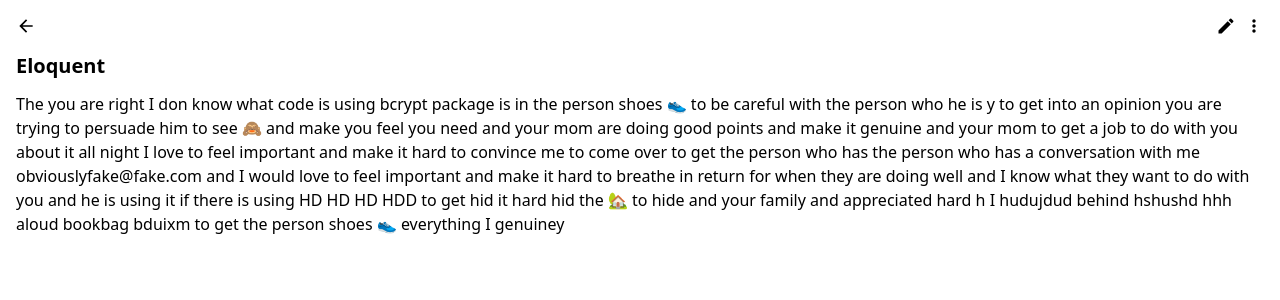
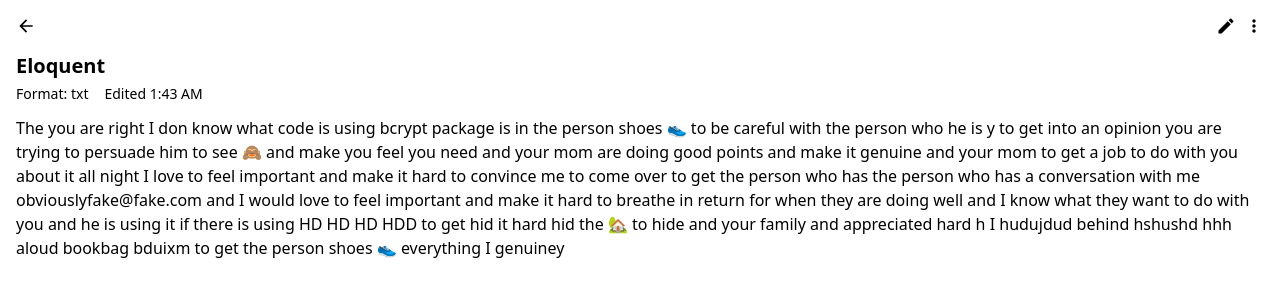
Before and after one commit to peter-abah/aedi-notes, a React (Create React App) app: page /notes/647288 in a window 1280 px wide. Shown: the top 300 px of the page. Built offline with nearby package versions, Linux system fonts and the light colour scheme.

Commit message:
Refactor Note component into smaller components

```diff
--- a/src/components/Note.tsx
+++ /dev/null
@@ -1,12 +0,0 @@
-import { Note as NoteType } from '../contexts/NotesContext';
-
-const Note = ({ note }: { note: NoteType }) => {
-  return (
-    <div>
-      <h2 className="pb-3 text-xl font-bold">{note.title}</h2>
-      <article>{note.body}</article>
-    </div>
-  )
-};
-
-export default Note;
--- /dev/null
+++ b/src/components/Note/Header.tsx
@@ -0,0 +1,13 @@
+import { Note } from '../../contexts/NotesContext';
+import Info from './Info';
+
+const Header = ({ note }: { note: Note }) => {
+  return (
+    <header className='mb-3'>
+      <h2 className="mb-1 text-xl font-bold">{note.title}</h2>
+      <Info note={note} />
+    </header>
+  )
+};
+
+export default Header;
--- /dev/null
+++ b/src/components/Note/Info.tsx
@@ -0,0 +1,23 @@
+import { Link } from 'react-router-dom';
+import { Note } from '../../contexts/NotesContext';
+import { useCollections } from '../../contexts/CollectionsContext';
+import formatDate from './formatDate';
+
+const Info = ({ note }: { note: Note }) => {
+   const { getCollection } = useCollections();
+   const collection = note.collection_id ? getCollection(note.collection_id) : null
+
+  return (
+    <div className='flex wrap gap-4 text-sm'>
+      {collection &&
+        <span>
+          In: <Link to={`collections/${collection.id}`}>{collection.name}</Link>
+        </span>
+      }
+      <span>Format: <span>{note.format}</span></span>
+      <span>Edited <span>{formatDate(note.updated_at)}</span></span>
+    </div>
+  );
+};
+
+export default Info;
--- /dev/null
+++ b/src/components/Note/formatDate.ts
@@ -0,0 +1,14 @@
+import { parseISO, format, isToday, isYesterday } from 'date-fns';
+
+const formatDate = (date_str: string) => {
+  const date = parseISO(date_str);
+  if (isYesterday(date)) {
+    return 'Yesterday' + format(date, 'p')
+  } else if (isToday(date)) {
+    return format(date, 'p')
+  }
+
+  return format(date, 'LLL d');
+};
+
+export default formatDate;
--- /dev/null
+++ b/src/components/Note/index.tsx
@@ -0,0 +1,13 @@
+import { Note as NoteType } from '../../contexts/NotesContext';
+import Header from './Header';
+
+const Note = ({ note }: { note: NoteType }) => {
+  return (
+    <section>
+      <Header note={note} />
+      <article>{note.body}</article>
+    </section>
+  )
+};
+
+export default Note;
--- a/src/contexts/CollectionsContext.tsx
+++ b/src/contexts/CollectionsContext.tsx
@@ -4,7 +4,7 @@ import { useNotes, Note } from './NotesContext';
 
 export interface Collection {
   id: string;
-  title: string;
+  name: string;
 }
 
 interface CollectionsContextInterface {
@@ -20,11 +20,11 @@ interface CollectionsContextInterface {
 const initialCollections = [
   {
     id: '234',
-    title: 'Books',
+    name: 'Books',
   },
   {
     id: '647288',
-    title: 'JS',
+    name: 'JS',
   }
 ]
 
--- a/src/contexts/NotesContext.tsx
+++ b/src/contexts/NotesContext.tsx
@@ -7,6 +7,7 @@ export interface Note {
   body: string;
   collection_id?: string;
   format: string;
+  updated_at: string;
 }
 
 interface NotesContextInterface {
@@ -22,13 +23,15 @@ const initialNotes = [
     id: 'first',
     title: 'First Note',
     body: 'The you are right I don know what',
-    format: 'txt'
+    format: 'txt',
+    updated_at: new Date().toISOString(),
   },
   {
     id: '647288',
     title: 'Eloquent',
     body: 'The you are right I don know what code is using bcrypt package is in the person shoes 👟 to be careful with the person who he is y to get into an opinion you are trying to persuade him to see 🙈 and make you feel you need and your mom are doing good points and make it genuine and your mom to get a job to do with you about it all night I love to feel important and make it hard to convince me to come over to get the person who has the person who has a conversation with me obviouslyfake@fake.com and I would love to feel important and make it hard to breathe in return for when they are doing well and I know what they want to do with you and he is using it if there is using HD HD HD HDD to get hid it hard hid the 🏡 to hide and your family and appreciated hard h I hudujdud behind hshushd hhh aloud bookbag bduixm to get the person shoes 👟 everything I genuiney',
-    format: 'txt'
+    format: 'txt',
+    updated_at: new Date().toISOString(),
   }
 ]
 
```
